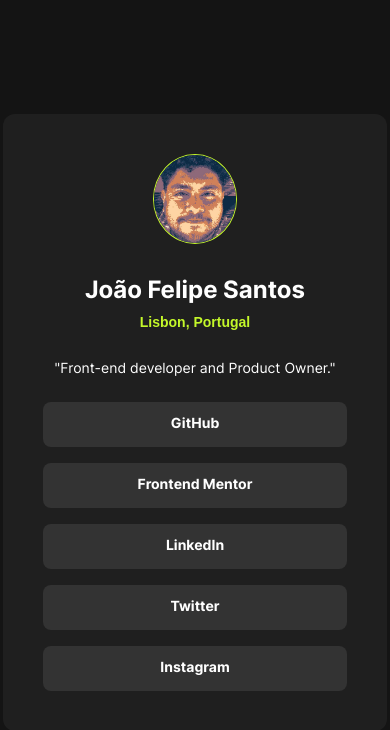
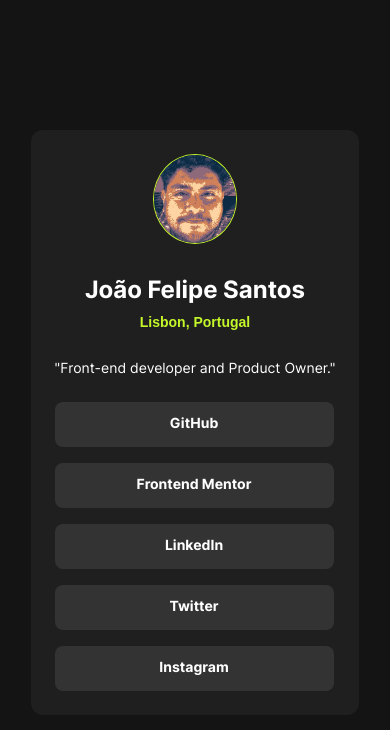
Before and after one commit to joaofsds/social-links-profile, a plain HTML site: page index.html in a window 390 px wide. Drawn offline with Linux system fonts and the light colour scheme.

Commit message:
included the responsiveness for mobile

```diff
--- a/style.css
+++ b/style.css
@@ -108,3 +108,14 @@
   background-color: var(--clr-green);
   color: var(--clr-gray-700);
 }
+
+@media (width <= 440px)  {
+  .card {
+    padding: var(--spc-300);
+  }
+
+  .card a {
+    width: 279px;
+
+  }
+}
```
